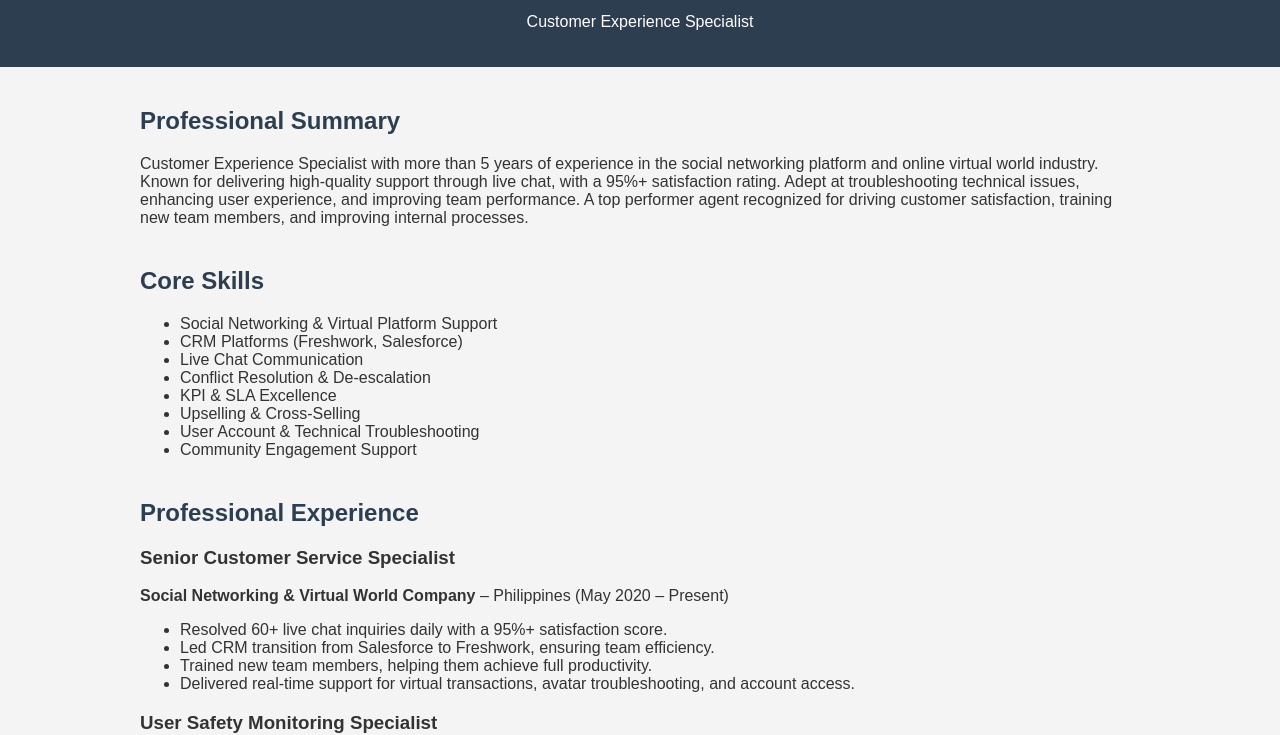
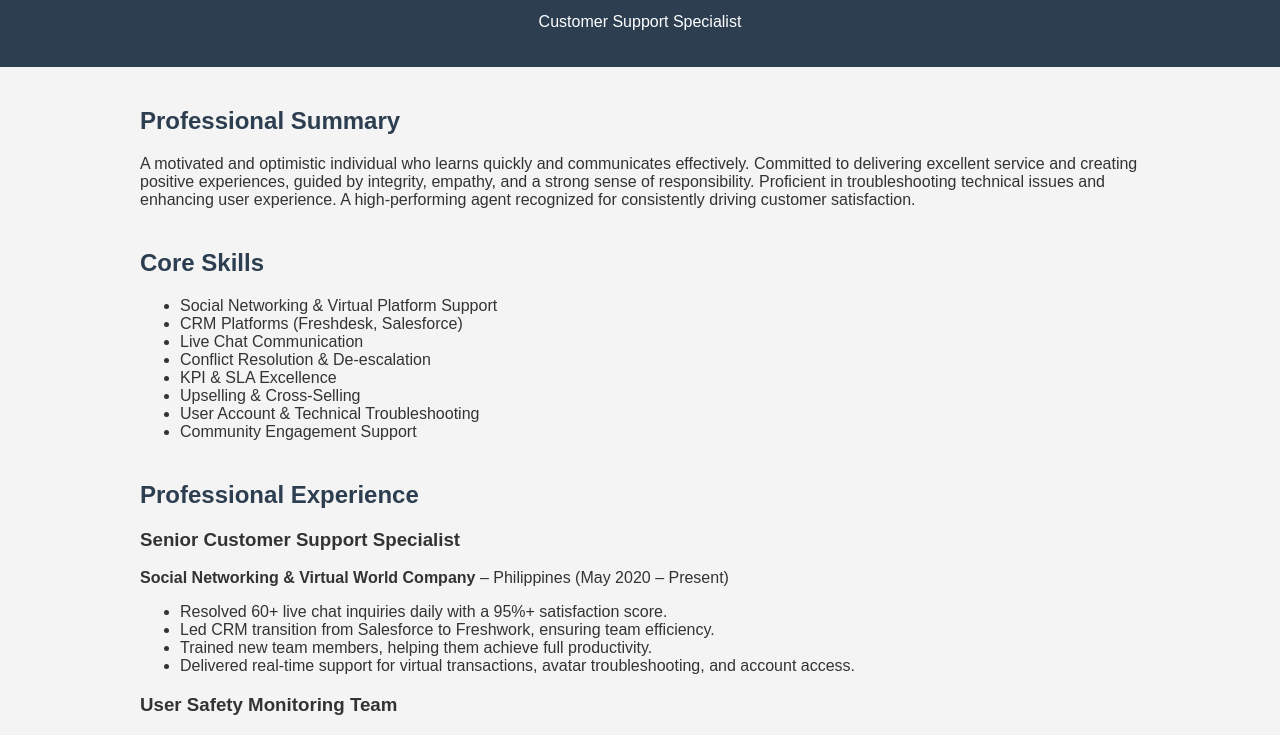
Before and after one commit to jailaflrs/jaila, a plain HTML site: page index.html in a window 1280 px wide. Shown: the part 60-795 px from the top of the page. Drawn offline with Linux system fonts and the light colour scheme.

Commit message:
Add files via upload

```diff
--- a/index.html
+++ b/index.html
@@ -3,7 +3,7 @@
 <head>
     <meta charset="UTF-8">
     <meta name="viewport" content="width=device-width, initial-scale=1.0">
-    <title>Jaila Yunzal Flores | Customer Experience Specialist</title>
+    <title>Jaila Yunzal Flores | Customer Support Specialist</title>
     <style>
         body {
             font-family: Arial, sans-serif;
@@ -43,14 +43,15 @@
 <body>
     <header>
         <h1>Jaila Yunzal Flores</h1>
-        <p>Customer Experience Specialist</p>
+        <p>Customer Support Specialist</p>
     </header>
 
     <div class="container">
         <!-- Professional Summary Section -->
         <section class="section">
             <h2>Professional Summary</h2>
-            <p>Customer Experience Specialist with more than 5 years of experience in the social networking platform and online virtual world industry. Known for delivering high-quality support through live chat, with a 95%+ satisfaction rating. Adept at troubleshooting technical issues, enhancing user experience, and improving team performance. A top performer agent recognized for driving customer satisfaction, training new team members, and improving internal processes.</p>
+            <p>A motivated and optimistic individual who learns quickly and communicates effectively. Committed to delivering excellent service and creating positive experiences, guided by integrity, empathy, and a strong sense of responsibility. Proficient in troubleshooting technical issues and enhancing user experience. A high-performing agent recognized for consistently driving customer satisfaction.
+            </p>
         </section>
 
         <!-- Skills Section -->
@@ -58,7 +59,7 @@
             <h2>Core Skills</h2>
             <ul>
                 <li>Social Networking & Virtual Platform Support</li>
-                <li>CRM Platforms (Freshwork, Salesforce)</li>
+                <li>CRM Platforms (Freshdesk, Salesforce)</li>
                 <li>Live Chat Communication</li>
                 <li>Conflict Resolution & De-escalation</li>
                 <li>KPI & SLA Excellence</li>
@@ -71,7 +72,7 @@
         <!-- Experience Section -->
         <section class="section">
             <h2>Professional Experience</h2>
-            <h3>Senior Customer Service Specialist</h3>
+            <h3>Senior Customer Support Specialist</h3>
             <p><strong>Social Networking & Virtual World Company</strong> – Philippines (May 2020 – Present)</p>
             <ul>
                 <li>Resolved 60+ live chat inquiries daily with a 95%+ satisfaction score.</li>
@@ -80,7 +81,7 @@
                 <li>Delivered real-time support for virtual transactions, avatar troubleshooting, and account access.</li>
             </ul>
 
-            <h3>User Safety Monitoring Specialist</h3>
+            <h3>User Safety Monitoring Team</h3>
             <p><strong>Social App</strong> – Philippines (July 2019 – May 2020)</p>
             <ul>
                 <li>Monitored content and interactions to ensure platform safety and community standards.</li>
```
